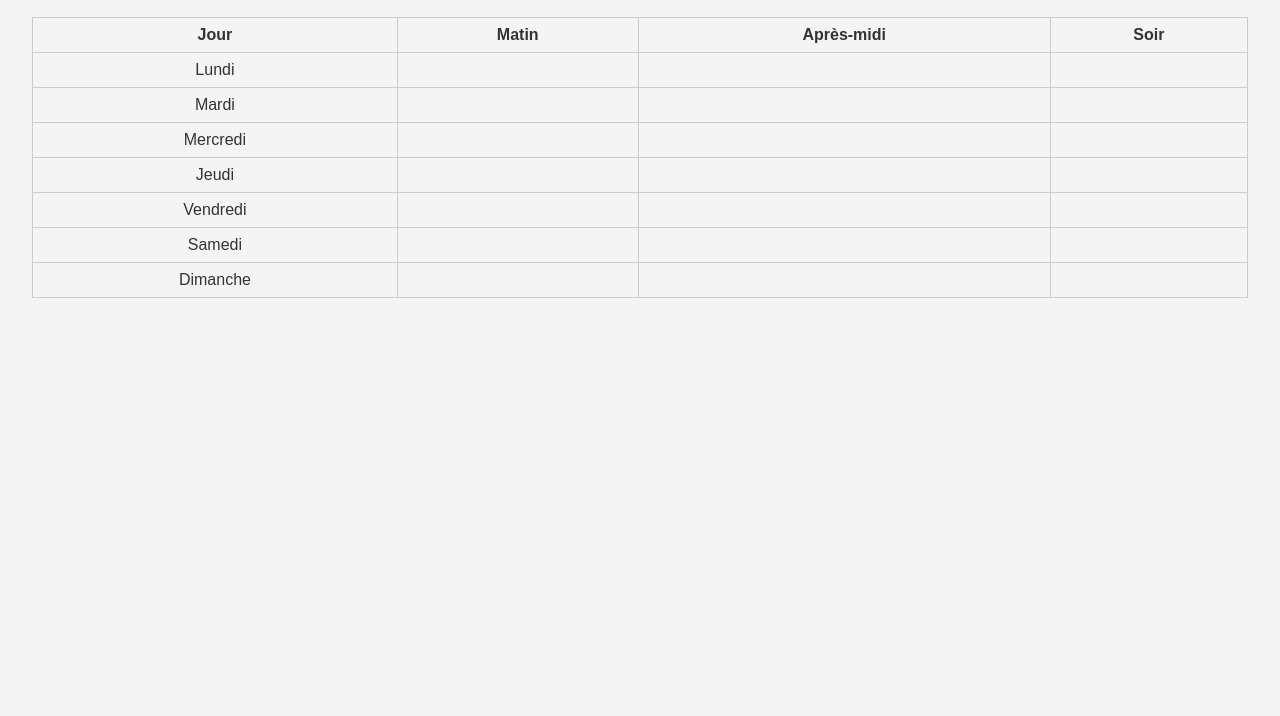
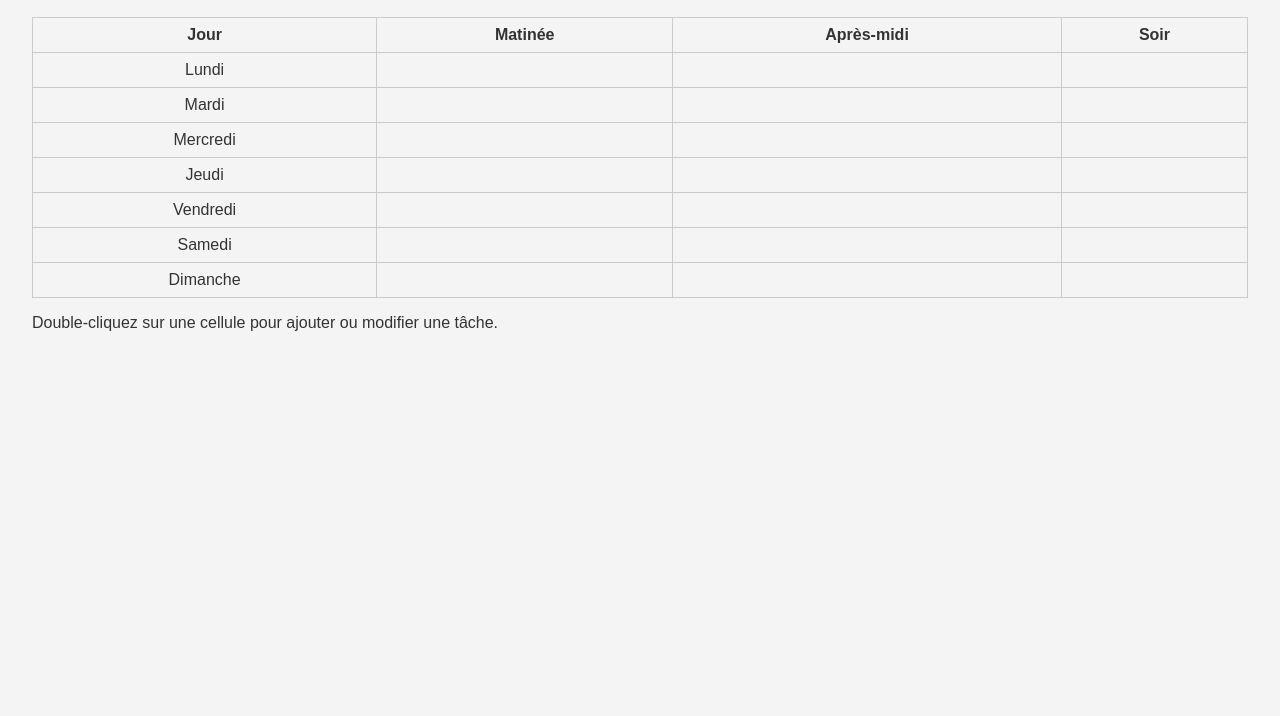
Before and after one commit to AnassHB/time-master-stud, a plain HTML site: page gestion-temps.html in a window 1280 px wide. Shown: the part 84-800 px from the top of the page. Drawn offline with Linux system fonts and the light colour scheme.

Commit message:
gestion-temps.html

```diff
--- a/gestion-temps.html
+++ b/gestion-temps.html
@@ -2,22 +2,25 @@
 <html lang="fr">
 <head>
   <meta charset="UTF-8">
-  <title>Outil de gestion du temps</title>
+  <title>Gestion du temps</title>
   <link rel="stylesheet" href="style.css">
 </head>
 <body>
-  <h1>Planning hebdomadaire</h1>
-  <table>
-    <tr>
-      <th>Jour</th><th>Matin</th><th>Après-midi</th><th>Soir</th>
-    </tr>
-    <tr><td>Lundi</td><td></td><td></td><td></td></tr>
-    <tr><td>Mardi</td><td></td><td></td><td></td></tr>
-    <tr><td>Mercredi</td><td></td><td></td><td></td></tr>
-    <tr><td>Jeudi</td><td></td><td></td><td></td></tr>
-    <tr><td>Vendredi</td><td></td><td></td><td></td></tr>
-    <tr><td>Samedi</td><td></td><td></td><td></td></tr>
-    <tr><td>Dimanche</td><td></td><td></td><td></td></tr>
+  <h1>Planning Hebdomadaire</h1>
+  <table id="planning">
+    <thead>
+      <tr><th>Jour</th><th>Matinée</th><th>Après-midi</th><th>Soir</th></tr>
+    </thead>
+    <tbody>
+      <tr><td>Lundi</td><td contenteditable></td><td contenteditable></td><td contenteditable></td></tr>
+      <tr><td>Mardi</td><td contenteditable></td><td contenteditable></td><td contenteditable></td></tr>
+      <tr><td>Mercredi</td><td contenteditable></td><td contenteditable></td><td contenteditable></td></tr>
+      <tr><td>Jeudi</td><td contenteditable></td><td contenteditable></td><td contenteditable></td></tr>
+      <tr><td>Vendredi</td><td contenteditable></td><td contenteditable></td><td contenteditable></td></tr>
+      <tr><td>Samedi</td><td contenteditable></td><td contenteditable></td><td contenteditable></td></tr>
+      <tr><td>Dimanche</td><td contenteditable></td><td contenteditable></td><td contenteditable></td></tr>
+    </tbody>
   </table>
+  <p>Double-cliquez sur une cellule pour ajouter ou modifier une tâche.</p>
 </body>
 </html>
```
